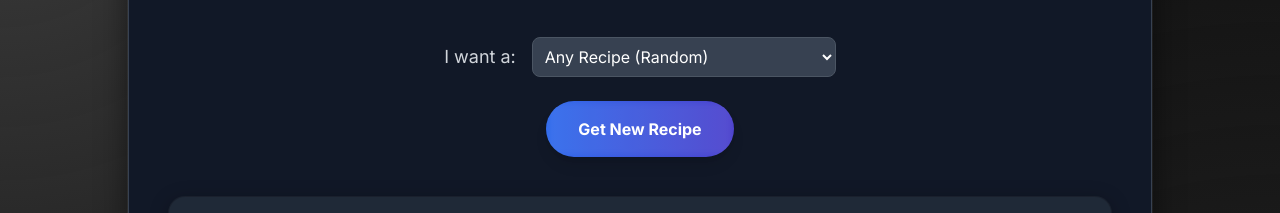
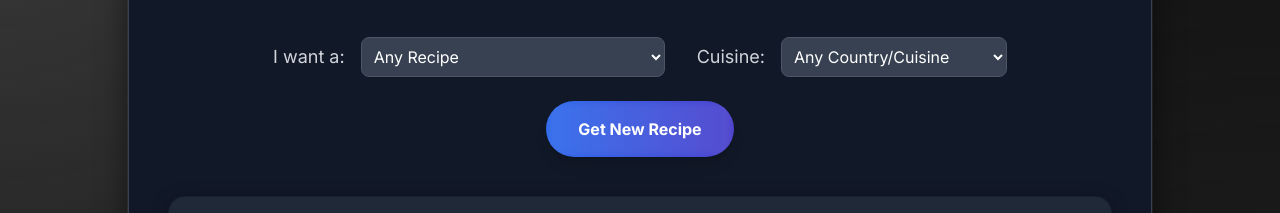
Before and after one commit to IshantKanojia/Random-Recipe-Generator, a plain HTML site: page index.html in a window 1280 px wide. Shown: the part 148-361 px from the top of the page. Drawn offline with nearby package versions, Linux system fonts and the light colour scheme; no server answers.

Commit message:
index.html

```diff
--- a/index.html
+++ b/index.html
@@ -23,13 +23,23 @@
             <p class="text-gray-400 text-xl font-light">Discover delicious meals with a single click</p>
         </header>
 
-        <div class="flex flex-col sm:flex-row justify-center items-center mb-6 space-y-4 sm:space-y-0 sm:space-x-4">
-            <label for="diet-preference" class="text-lg font-medium text-gray-300">I want a:</label>
-            <select id="diet-preference" class="bg-gray-700 text-white border border-gray-600 rounded-lg p-2 pr-10 focus:ring-blue-500 focus:border-blue-500">
-                <option value="random">Any Recipe (Random)</option>
-                <option value="Vegetarian">Vegetarian</option>
-                <option value="Chicken">Non-Vegetarian (e.g., Chicken)</option>
-            </select>
+        <div class="flex flex-col lg:flex-row justify-center items-center mb-6 space-y-4 lg:space-y-0 lg:space-x-8">
+
+            <div class="flex items-center space-x-4">
+                <label for="diet-preference" class="text-lg font-medium text-gray-300">I want a:</label>
+                <select id="diet-preference" class="bg-gray-700 text-white border border-gray-600 rounded-lg p-2 pr-10 focus:ring-blue-500 focus:border-blue-500">
+                    <option value="Any">Any Recipe</option>
+                    <option value="Vegetarian">Vegetarian</option>
+                    <option value="Chicken">Non-Vegetarian (e.g., Chicken)</option>
+                </select>
+            </div>
+
+            <div class="flex items-center space-x-4">
+                <label for="country-preference" class="text-lg font-medium text-gray-300">Cuisine:</label>
+                <select id="country-preference" class="bg-gray-700 text-white border border-gray-600 rounded-lg p-2 pr-10 focus:ring-blue-500 focus:border-blue-500">
+                    <option value="Any">Any Country/Cuisine</option>
+                    </select>
+            </div>
         </div>
         <div class="flex justify-center mb-10">
             <button id="get-recipe-btn" class="group relative inline-flex items-center justify-center px-8 py-4 bg-gradient-to-r from-blue-600 to-indigo-700 hover:from-blue-700 hover:to-indigo-800 text-white font-bold rounded-full shadow-lg transition-all duration-300 transform hover:scale-105 overflow-hidden">
```
